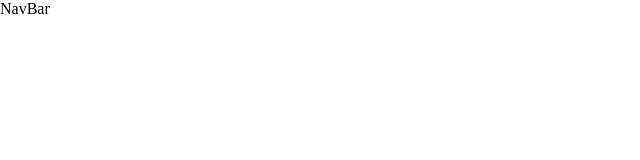
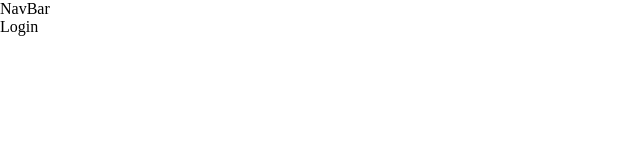
Before and after one commit to Chupriarti/react-firebase-real-time-chat, a React (Create React App) app: page /login in a window 1280 px wide. Shown: the top 160 px of the page, without its empty margins (0-640 px from the left). Built offline with nearby package versions, Linux system fonts and the light colour scheme.

Commit message:
add routing to App

```diff
--- a/src/App.js
+++ b/src/App.js
@@ -1,12 +1,14 @@
 import React from 'react';
 import { BrowserRouter } from 'react-router-dom';
 import './App.css';
+import AppRouter from './components/AppRouter';
 import Navbar from './components/Navbar';
 
 const App = () => {
   return (
     <BrowserRouter>
       <Navbar />
+      <AppRouter />
     </BrowserRouter>
   );
 }
```
